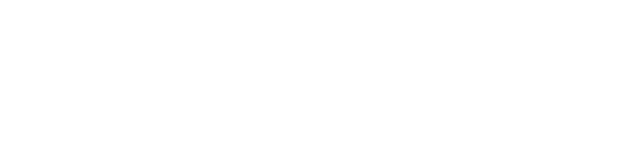
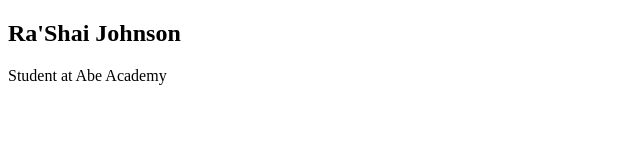
Before and after one commit to RaShaiJohnson729/RaShaiJohnson729.github.io, a plain HTML site: page index.html in a window 1280 px wide. Shown: the whole page, without its empty margins (0-640 px from the left). Drawn offline with Linux system fonts and the light colour scheme.

Commit message:
TODO 5 completed

```diff
--- a/index.html
+++ b/index.html
@@ -5,16 +5,28 @@
     </head>
 
     <body>
-      <!-- ALl content goes here-->
+
+      <!--Visible HTML elements GO HERE <3-->
       <div>
           <nav>
 
           </nav>
 
           <main>
+              <!--SIdebar section <3-->
+              <div>
+             <h2>Ra'Shai Johnson</h2>
 
+               <p>Student at Abe Academy</p>
+              </div>
+
+              <!--Content section-->
+              <div>
+
+               </div>
           </main>
 
        </div>
+
     </body>
   </html>
```
Lines whose indentation alone changed are shown as unchanged.
